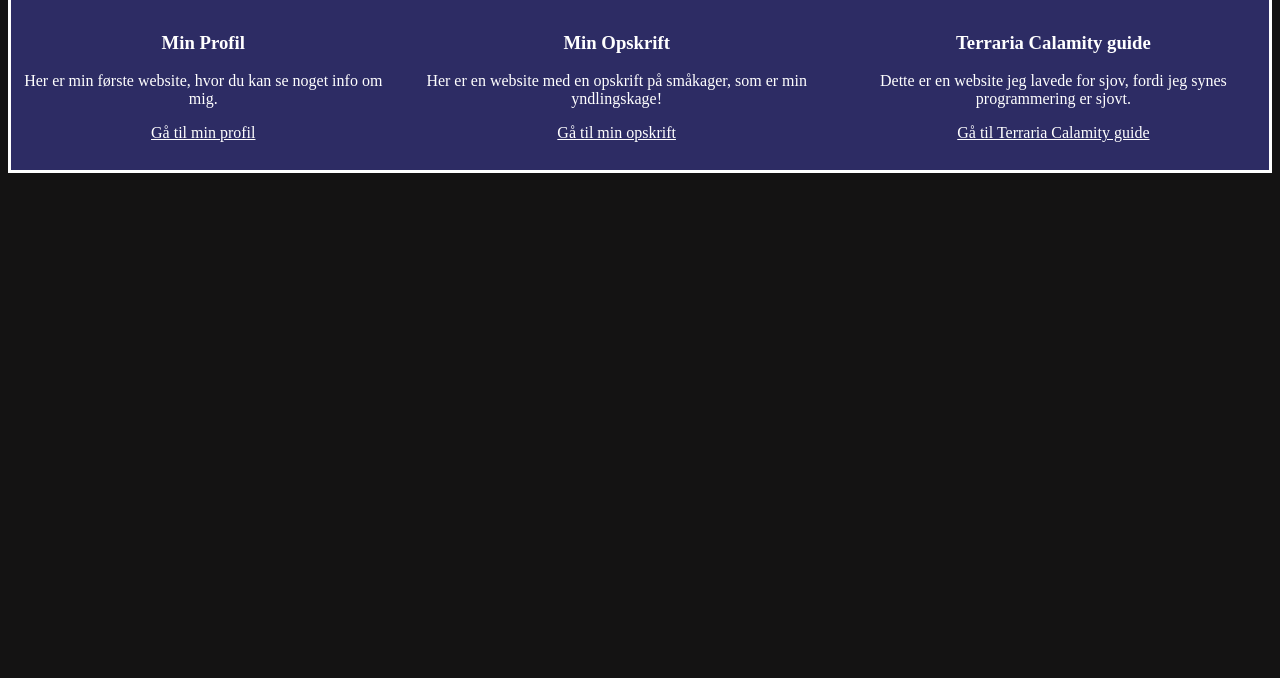
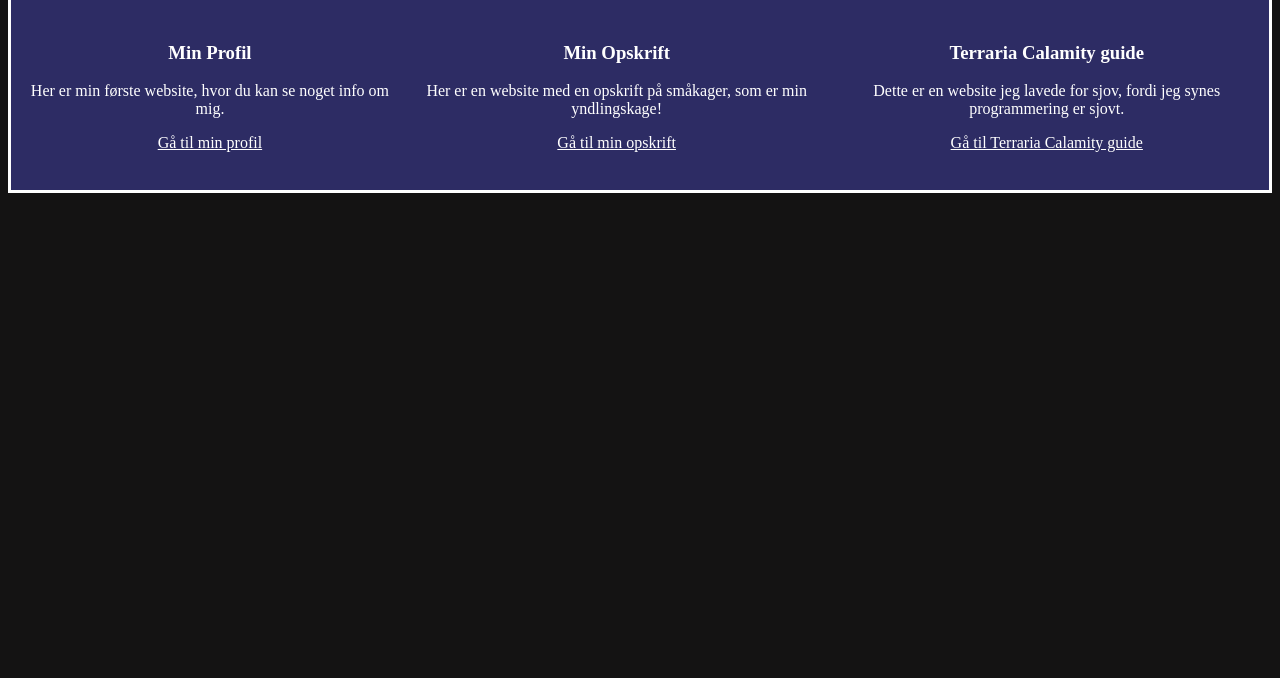
Before and after one commit to MaltheAA/MaltheAA.github.io, a plain HTML site: page Hjemmeside/index.html in a window 1280 px wide. Shown: the part 122-800 px from the top of the page. Drawn offline with Linux system fonts and the light colour scheme.

Commit message:
added more CSS

```diff
--- a/Hjemmeside/index.html
+++ b/Hjemmeside/index.html
@@ -27,7 +27,8 @@
     grid-template-areas:
         'header header header'
         'profil opskrift guide';
-    gap: 10px;
+    grid-gap: 10px;
+    padding: 10px;
     background-color: rgb(70, 70, 181, 0.5);
     background-size: 5px;
     border-style: solid;
```
